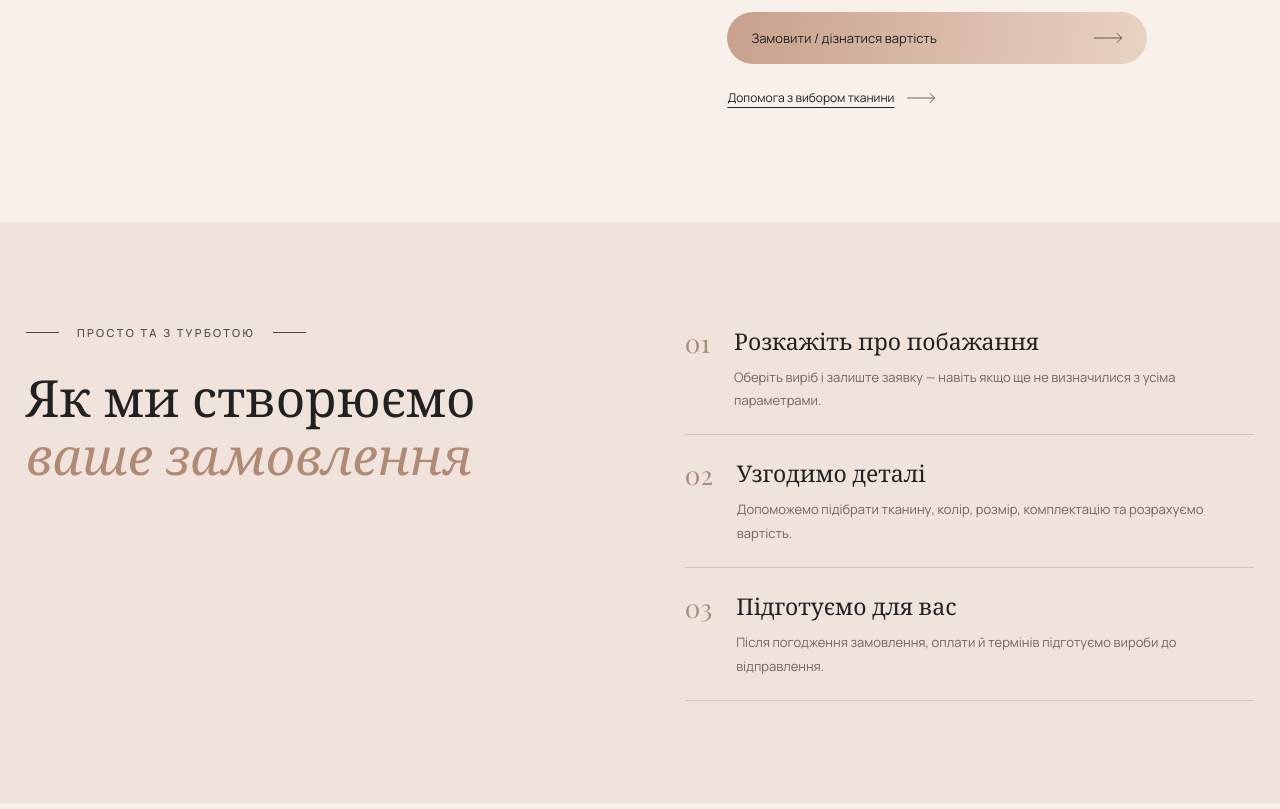
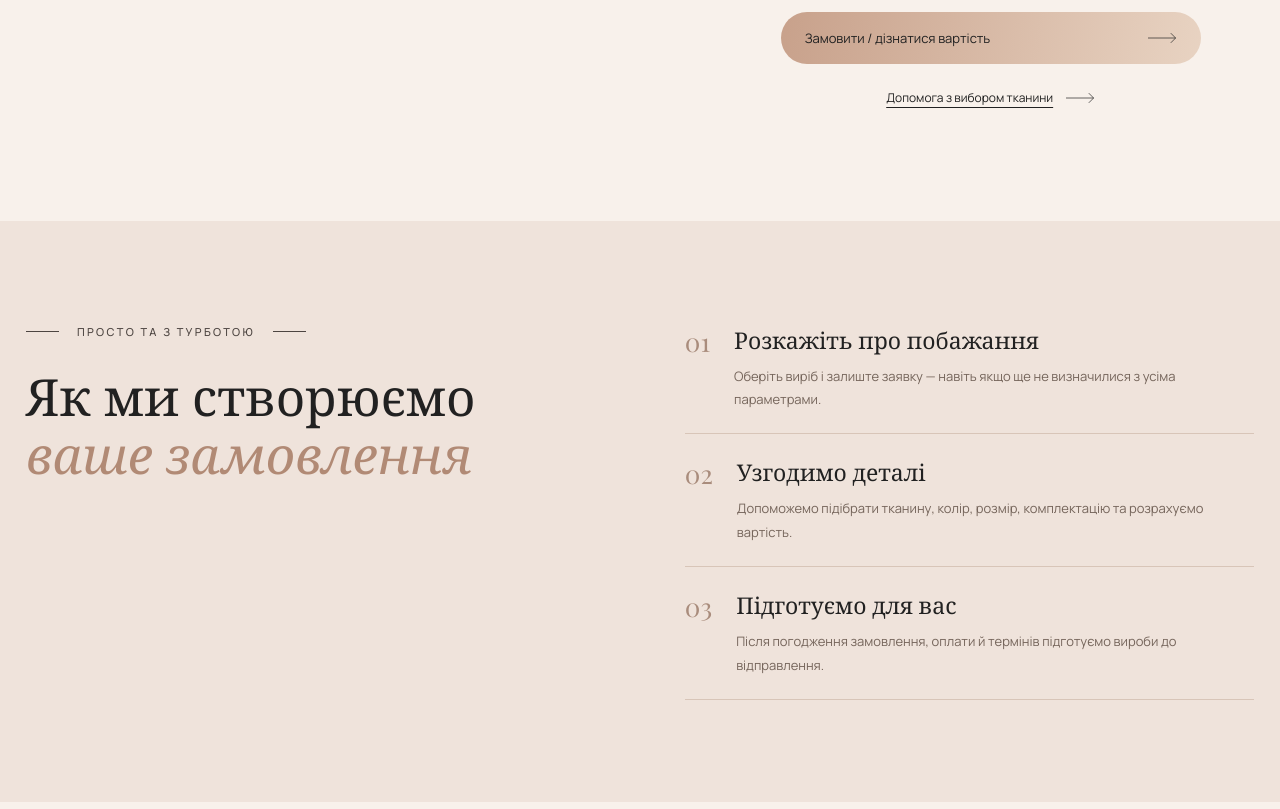
Before and after one commit to LandingsForYou/AY, a plain HTML site: page navolochky.html in a window 1280 px wide. Shown: the part 1083-1892 px from the top of the page. Drawn offline with nearby package versions, Linux system fonts and the light colour scheme; a web font is replaced by a local one.

Commit message:
style: center product CTAs and reuse site header

```diff
--- a/product-pages.css
+++ b/product-pages.css
@@ -28,3 +28,8 @@
 @media(max-width:950px){.product-page__hero{grid-template-columns:1fr 1fr;gap:30px}.product-page__nav{display:none}.product-page__details h1{font-size:clamp(37px,5vw,55px)}.product-page__process-inner{grid-template-columns:1fr}.product-page__process h2{max-width:700px}}
 @media(max-width:650px){.product-page__header-inner{min-height:75px}.product-page__brand{width:104px}.product-page__hero{grid-template-columns:1fr;padding-top:24px;gap:28px}.product-page__main-photo{aspect-ratio:1/1.05}.product-page__details{padding-top:0}.product-page__index{margin-top:24px}.product-page__details h1{font-size:clamp(43px,10vw,62px)}.product-page__lead{font-size:25px}.product-page__cta{max-width:none}.product-page__related-heading{align-items:start;flex-direction:column}.product-page__related-grid{grid-template-columns:1fr;gap:18px}.product-page__related-grid .catalog-card img{height:200px}.product-page__footer .section-container{flex-wrap:wrap}.product-page__footer .section-container>span{display:none}}
 @media(prefers-reduced-motion:reduce){.product-page__main-photo img{transition:none}}
+
+/* Shared header and centered product-page actions */
+.product-page .header{background:#f8f1eb;border-bottom:1px solid #e7d9cf}
+.product-page__details .product-page__cta{display:flex;margin-left:auto;margin-right:auto}
+.product-page__details .product-page__help{display:flex;width:max-content;max-width:100%;margin-left:auto;margin-right:auto}
```
